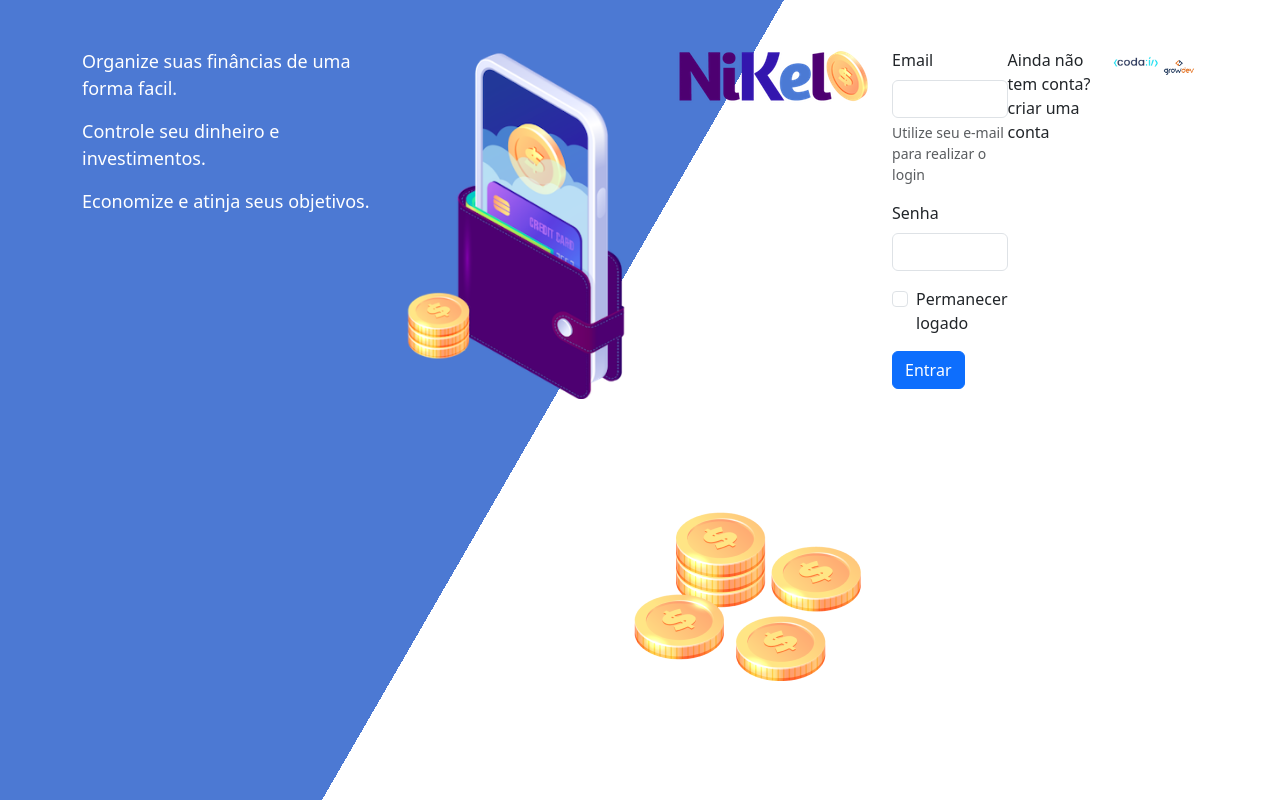
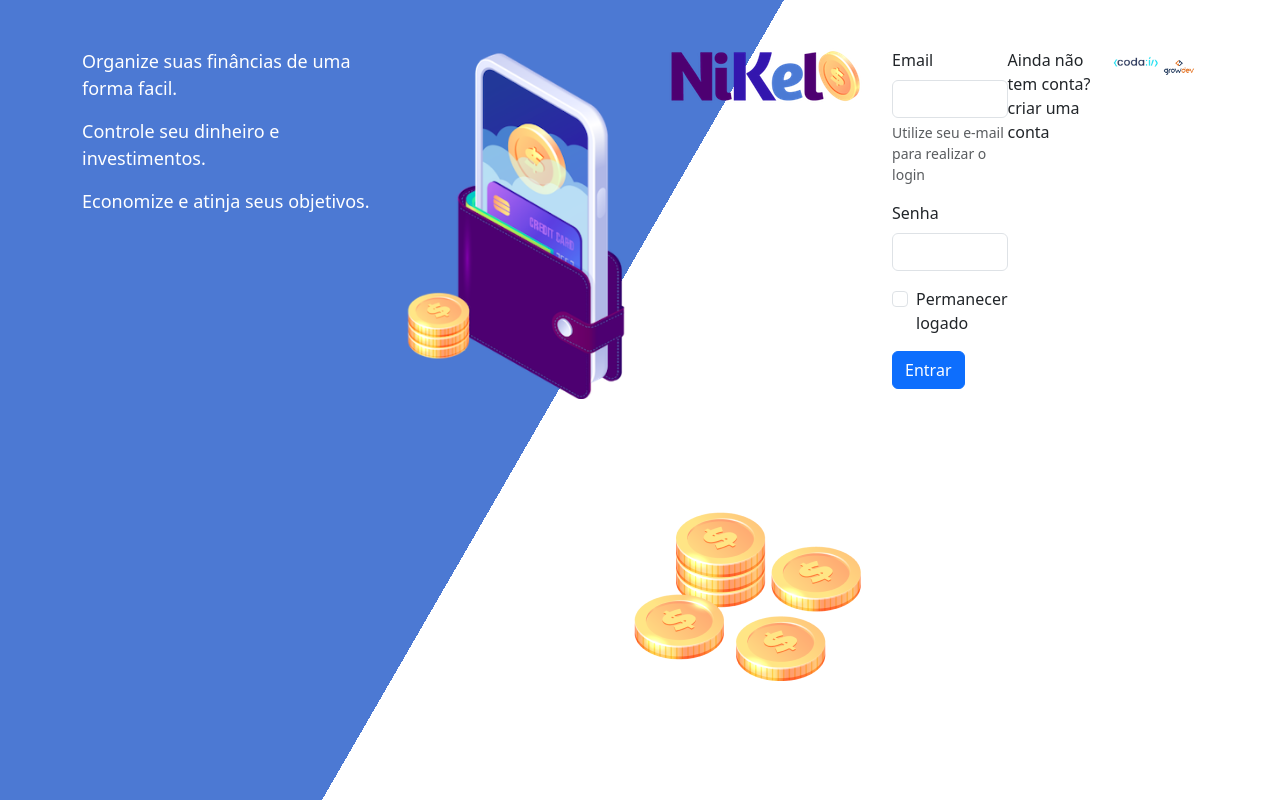
Before and after one commit to PauloMellos/Nikel-Growdev, a plain HTML site: page public/index.html in a window 1280 px wide. Drawn offline with nearby package versions, Linux system fonts and the light colour scheme.

Commit message:
Update index.html

```diff
--- a/public/index.html
+++ b/public/index.html
@@ -28,12 +28,11 @@
             <div class="container">
                 <div class="row">
                   <div class="col">
-                  <div class="text-center mb-3">
                      <img src="./assets/images/nikel-logo.png" alt="logo nikel" class="img-fluid" srcset="">
                   </div>
                 </div>
             </div>
-            </div>
+
             <div class="row">
               <div class="col">
                 <form>
@@ -57,21 +56,17 @@
             <div class="row">
               <div class="col">
                 <p> Ainda não tem conta? criar uma conta</p>
-
               </div>
             </div>
               <div class="row">
                 <div class="col">
                  <img src="./assets/images/codai-logo.png" alt="logo codai" class="img-fluid" srcset="">
-
                 </div>
               </div>
             <div class="row">
               <div class="col">
                 <img src="./assets/images/growdev-logo.png" alt="logo codai" class="img-fluid" srcset="">
-
               </div>
-
             </div>
           </div>
         </div>
```
Lines whose indentation alone changed are shown as unchanged.
